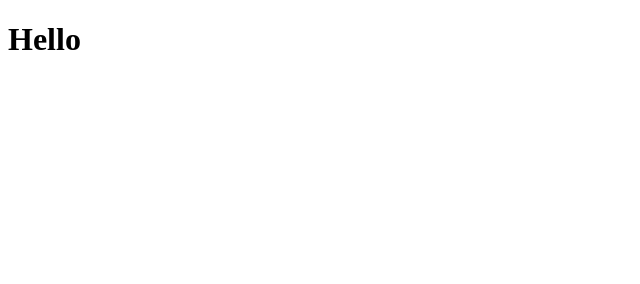
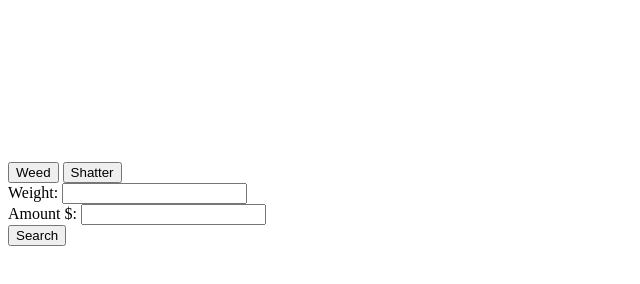
Before and after one commit to CosmicBee/Calculator-CosmicBee, a plain HTML site: page index.html in a window 1280 px wide. Shown: the whole page, without its empty margins (0-640 px from the left). Drawn offline with Linux system fonts and the light colour scheme.

Commit message:
html
Set up place holders for everything.

```diff
--- a/index.html
+++ b/index.html
@@ -7,6 +7,17 @@
     <title>Document</title>
   </head>
   <body>
-    <h1>Hello</h1>
+    <canvas></canvas>
+    <br />
+    <button id="weed">Weed</button>
+    <button id="shatter">Shatter</button>
+    <br />
+    <label for="weight">Weight:</label>
+    <input type="text" id="weight" />
+    <br />
+    <label for="amount">Amount $:</label>
+    <input type="text" id="amount" />
+    <br />
+    <button id="search">Search</button>
   </body>
 </html>
```
